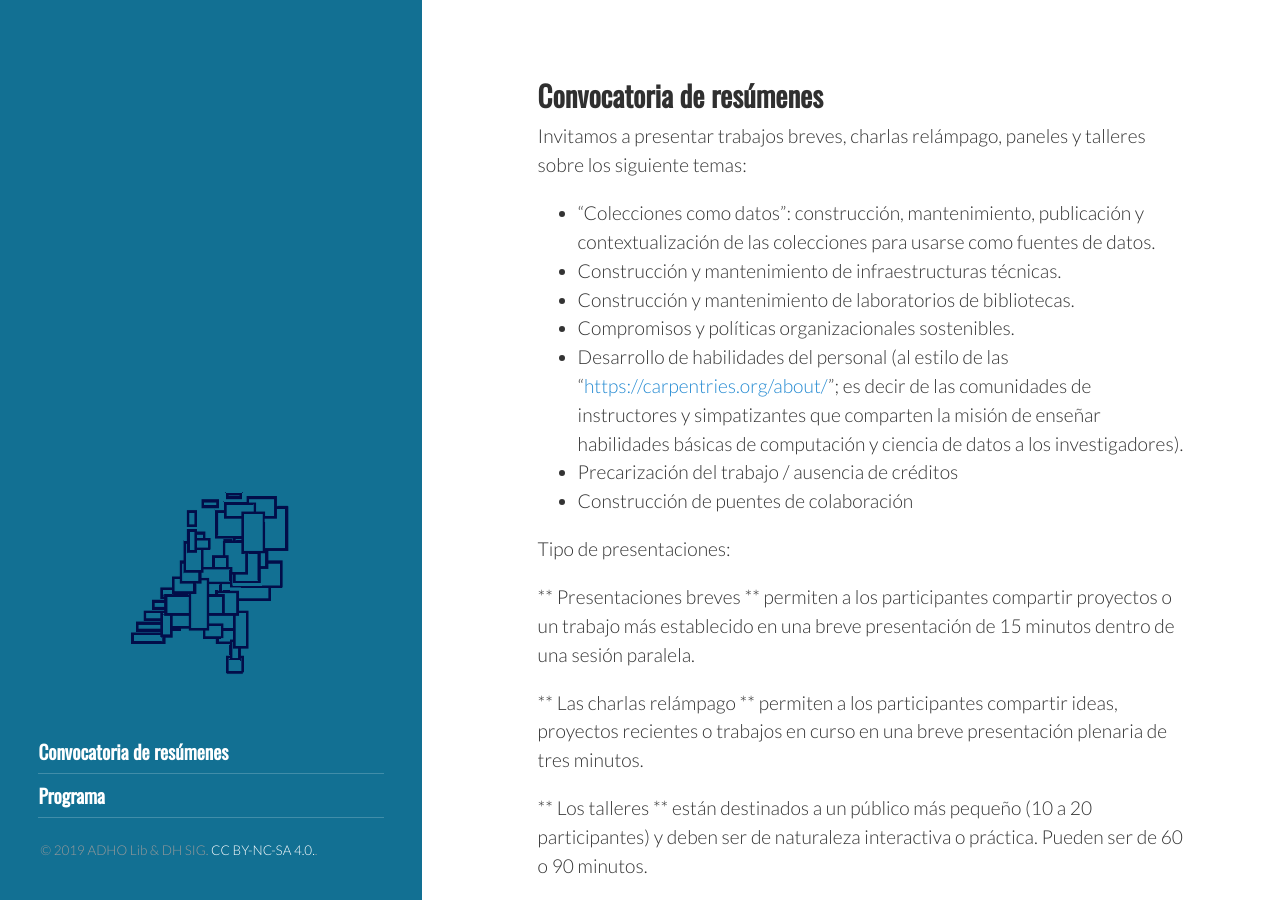
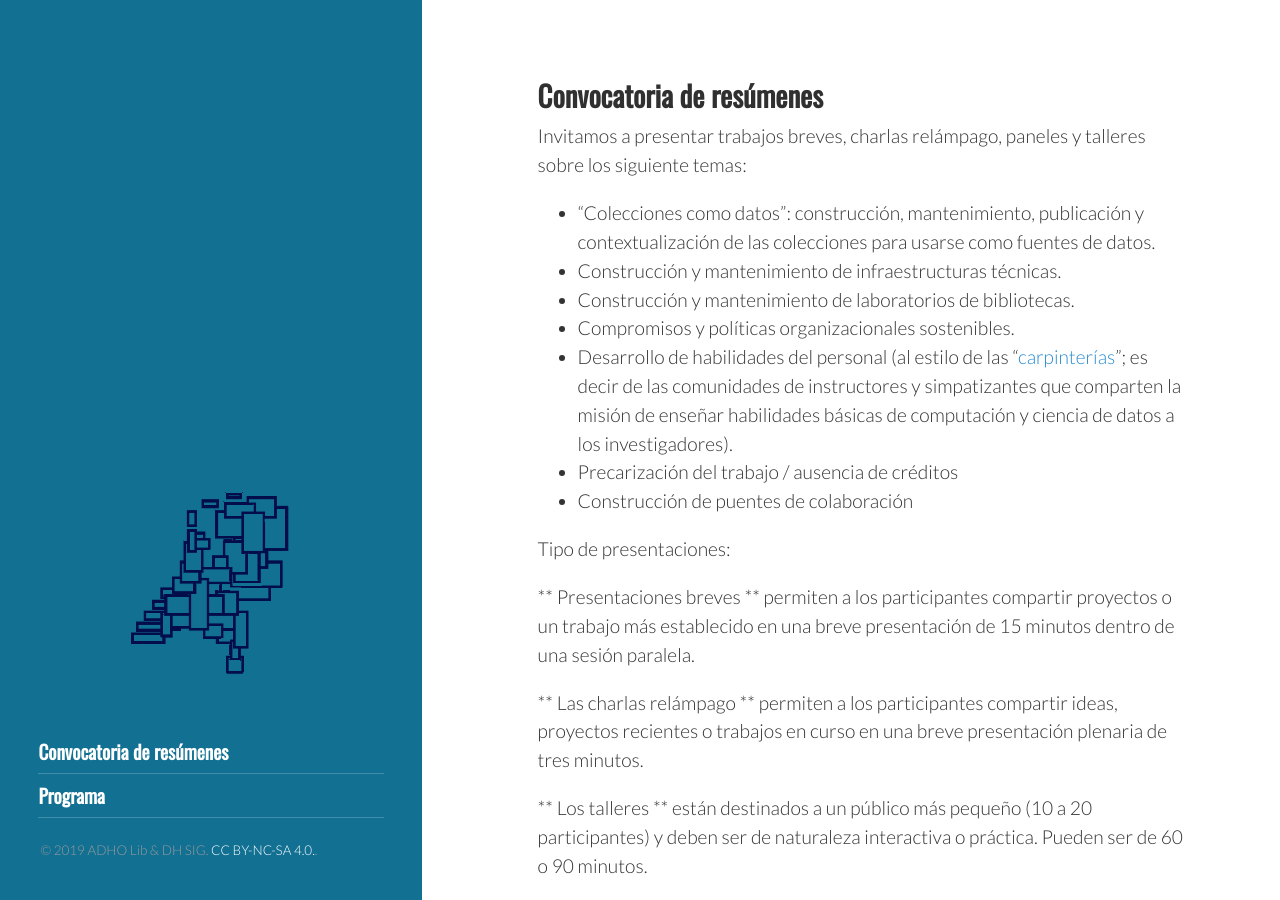
Before and after one commit to ADHOLibDH/dh2019-preconference, a Jekyll site: the page built from cfp-spa.md, in a window 1280 px wide and 900 px high. Built offline with Jekyll 4.4.1, drawn with Linux system fonts in a browser that asks for light colours; some web fonts are replaced.

Commit message:
Update cfp-spa.md

```diff
--- a/cfp-spa.md
+++ b/cfp-spa.md
@@ -13,7 +13,7 @@ Invitamos a presentar trabajos breves, charlas relámpago, paneles y talleres so
 * Construcción y mantenimiento de infraestructuras técnicas.
 * Construcción y mantenimiento de laboratorios de bibliotecas.
 * Compromisos y políticas organizacionales sostenibles.
-* Desarrollo de habilidades del personal (al estilo de las "[https://carpentries.org/about/](carpinterías)"; es decir de las comunidades de instructores y simpatizantes que comparten la misión de enseñar habilidades básicas de computación y ciencia de datos a los investigadores).
+* Desarrollo de habilidades del personal (al estilo de las "[carpinterías](https://carpentries.org/about/)"; es decir de las comunidades de instructores y simpatizantes que comparten la misión de enseñar habilidades básicas de computación y ciencia de datos a los investigadores).
 * Precarización del trabajo / ausencia de créditos
 * Construcción de puentes de colaboración
 
```
